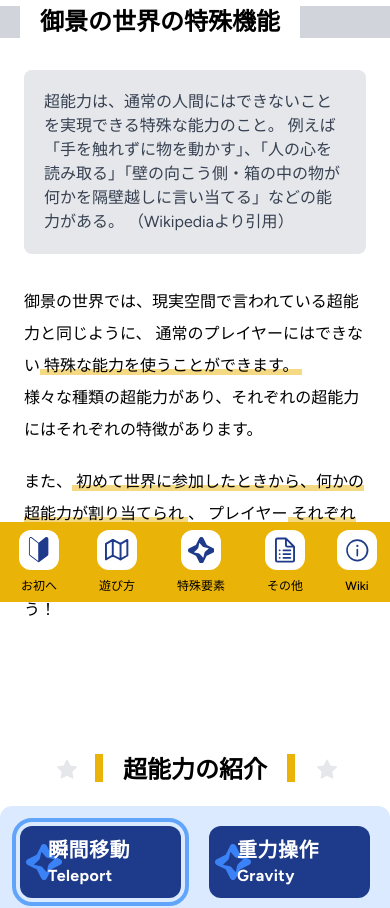
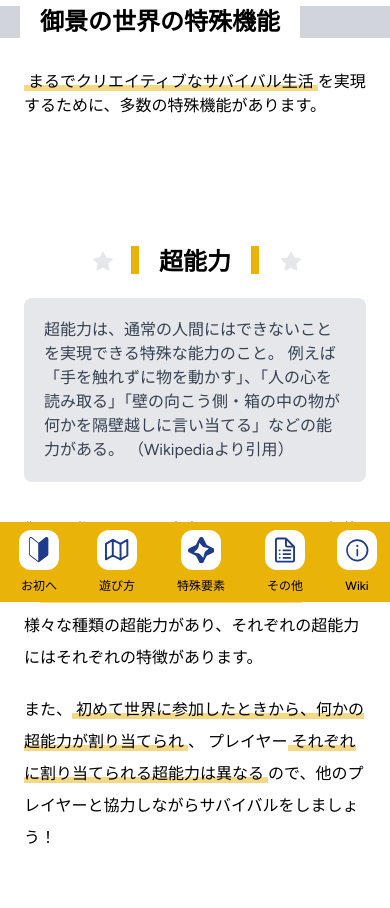
Before and after one commit to Mikage-Server/website, a Next.js app: page /specials in a window 390 px wide. Shown: the part 242-1150 px from the top of the page. Built offline with nearby package versions, Linux system fonts and the light colour scheme; no server answers.

Commit message:
Improve: 超能力が主軸ではないように文章を変えた

```diff
--- a/app/home/intro.tsx
+++ b/app/home/intro.tsx
@@ -1,21 +1,43 @@
 import { Headline1 } from '../../components/headline';
+import { Underline1 } from '../../components/underline';
 
 const Intro = () => {
   return (
     <section className="mt-20 md:mt-40">
       <Headline1
-        label="ここは超能力の世界"
+        label="御景サーバーのサバイバル"
       />
 
       <article className="px-6 md:px-12">
         <p>
-          御景サーバーのワールドは超能力が当たり前となっている。
+          普段のサバイバルで「こうなったらいいな」と思うことがありますよね。
         </p>
         <p>
-          瞬間移動、重力操作... など経験したことがないサバイバルができる。
+          例えば、
+          <Underline1>
+            建築は飛びながら行いたい
+          </Underline1>
+          とか
+          <Underline1>
+            ダイナミックなツールを使って採掘したい
+          </Underline1>
+          、
+          <Underline1>
+            いつでも好きな場所にテレポートしたい
+          </Underline1>
+          とか。
         </p>
+
+        <p className="my-10">
+          それ、御景の特殊機能を使えば、全て叶います。
+        </p>
+
         <p>
-          それでは、あなたも超能力を手に入れて、この世界を楽しもう！
+          御景サーバーは、
+          <Underline1>
+            まるでクリエイティブなサバイバルを行える場
+          </Underline1>
+          を提供しています。
         </p>
       </article>
     </section>
--- a/app/home/welcome.tsx
+++ b/app/home/welcome.tsx
@@ -29,12 +29,10 @@ const WelcomeBoard = ({ status }: { status: Status }) => {
       <div className="flex flex-col justify-center">
         <p>
           キミも、
-          <StrongText>超能力</StrongText>
-          でちょっぴり
-          <StrongText>サイエンス</StrongText>
-          ・
-          <StrongText>ファンタジー</StrongText>
-          なマイクラライフを送ろう。
+          <StrongText>クリエイティブなサバイバル</StrongText>
+          を実現する
+          <StrongText>特殊機能</StrongText>
+          を使って、新しい生活を送ろう。
         </p>
 
         {status.players.online > 0 && (
--- a/app/layout.tsx
+++ b/app/layout.tsx
@@ -2,8 +2,8 @@ import type { Metadata } from 'next';
 import AuthContext from './authContext';
 import ClientLayout from './clientLayout';
 
-const siteName = '御景サーバー / 超能力の世界のMinecraft生活サーバー';
-const description = '超能力の世界のMinecraft生活サーバー「御景サーバー」のウェブサイトです。';
+const siteName = '御景サーバー / まるでクリエイティブなサバイバルができるMinecraft生活サーバー';
+const description = 'まるでクリエイティブなサバイバルができるMinecraft生活サーバー「御景（みかげ）サーバー」のウェブサイトです。';
 
 export const metadata: Metadata = {
   title: siteName,
--- a/app/newbie/intro.tsx
+++ b/app/newbie/intro.tsx
@@ -9,7 +9,7 @@ const Intro = () => {
 
       <article className="px-6 md:px-12">
         <p>
-          超能力の世界、御景サーバーへようこそ！
+          まるでクリエイティブなサバイバル生活ができる、御景サーバーへようこそ！
         </p>
         <p>
           皆さんが楽しんで遊べるように、いくつかのルールがあります。
--- a/app/specials/page.tsx
+++ b/app/specials/page.tsx
@@ -1,7 +1,7 @@
 import Main from '../main';
 import Banner from '../banner';
-import Intro from './intro';
 import Summary from './summary';
+import Psi from './psi';
 
 const Page = () => {
   return (
@@ -11,7 +11,7 @@ const Page = () => {
         bannerImage="/psi/banner.webp"
       />
       <Summary />
-      <Intro />
+      <Psi />
     </Main>
   );
 };
--- a/app/specials/intro.tsx
+++ b/app/specials/psi.tsx
@@ -6,6 +6,7 @@ import type { ReactNode } from 'react';
 import { SiCodemagic } from 'react-icons/si';
 import { TbQuestionMark } from 'react-icons/tb';
 import { Headline2 } from '../../components/headline';
+import { Underline1 } from '../../components/underline';
 
 const psis = [
   {
@@ -33,7 +34,7 @@ interface ButtonProps {
   onClick: (index: number) => void;
 };
 
-const Intro = () => {
+const Psi = () => {
   const [selecting, setSelecting] = useState<number>(0);
 
   const handleChange = useCallback((index: number) => {
@@ -41,13 +42,36 @@ const Intro = () => {
   }, []);
 
   return (
-    <section className="mt-32 md:mt-48">
+    <section className="mt-32">
       <Headline2
-        label="超能力の紹介"
-        id="intro-psi"
+        label="超能力"
+        id="psi"
       />
 
-      <div className="md:px-12 w-full md:h-[40rem] block md:grid md:grid-cols-4 md:gap-4">
+      <article className="px-6 md:px-12">
+        <blockquote className="mb-8 p-5 text-gray-700 bg-gray-200 rounded-lg">
+          超能力は、通常の人間にはできないことを実現できる特殊な能力のこと。
+          例えば「手を触れずに物を動かす」、「人の心を読み取る」「壁の向こう側・箱の中の物が何かを隔壁越しに言い当てる」などの能力がある。
+          （<a href="https://ja.wikipedia.org/wiki/%E8%B6%85%E8%83%BD%E5%8A%9B">
+            Wikipediaより引用
+          </a>）
+        </blockquote>
+
+        <p>
+          御景の世界では、現実空間で言われている超能力と同じように、
+          通常のプレイヤーにはできない
+          <Underline1>特殊な能力を使うことができます。</Underline1>
+        </p>
+        <p>
+          様々な種類の超能力があり、それぞれの超能力にはそれぞれの特徴があります。
+        </p>
+        <p className="mt-5">
+          また、<Underline1>初めて世界に参加したときから、何かの超能力が割り当てられ</Underline1>、
+          プレイヤー<Underline1>それぞれに割り当てられる超能力は異なる</Underline1>ので、他のプレイヤーと協力しながらサバイバルをしましょう！
+        </p>
+      </article>
+
+      <div className="mt-32 md:px-12 w-full md:h-[40rem] block md:grid md:grid-cols-4 md:gap-4">
         <ul className="p-2 md:p-0 w-full h-full bg-blue-100 rounded-xl grid grid-cols-2 gap-1 md:gap-4 md:block overflow-hidden">
           {psis.map((item, index) => (
             <Button
@@ -152,4 +176,4 @@ const Detail = ({ selecting }: { selecting: number }) => {
   );
 };
 
-export default Intro;
+export default Psi;
--- a/app/specials/summary.tsx
+++ b/app/specials/summary.tsx
@@ -6,30 +6,14 @@ const Summary = () => {
     <section>
       <Headline1
         label="御景の世界の特殊機能"
-        id="what-psi"
+        id="what-specials"
       />
 
       <article className="px-6 md:px-12">
-        <blockquote className="mb-8 p-5 text-gray-700 bg-gray-200 rounded-lg">
-          超能力は、通常の人間にはできないことを実現できる特殊な能力のこと。
-          例えば「手を触れずに物を動かす」、「人の心を読み取る」「壁の向こう側・箱の中の物が何かを隔壁越しに言い当てる」などの能力がある。
-          （<a href="https://ja.wikipedia.org/wiki/%E8%B6%85%E8%83%BD%E5%8A%9B">
-            Wikipediaより引用
-          </a>）
-        </blockquote>
-
-        <p>
-          御景の世界では、現実空間で言われている超能力と同じように、
-          通常のプレイヤーにはできない
-          <Underline1>特殊な能力を使うことができます。</Underline1>
-        </p>
-        <p>
-          様々な種類の超能力があり、それぞれの超能力にはそれぞれの特徴があります。
-        </p>
-        <p className="mt-5">
-          また、<Underline1>初めて世界に参加したときから、何かの超能力が割り当てられ</Underline1>、
-          プレイヤー<Underline1>それぞれに割り当てられる超能力は異なる</Underline1>ので、他のプレイヤーと協力しながらサバイバルをしましょう！
-        </p>
+        <Underline1>
+          まるでクリエイティブなサバイバル生活
+        </Underline1>
+        を実現するために、多数の特殊機能があります。
       </article>
     </section>
   );
```
